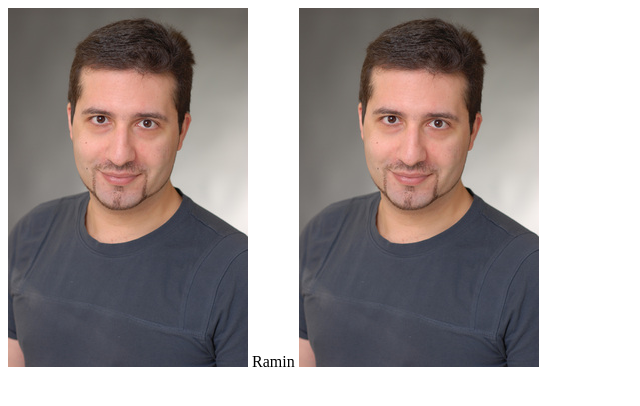
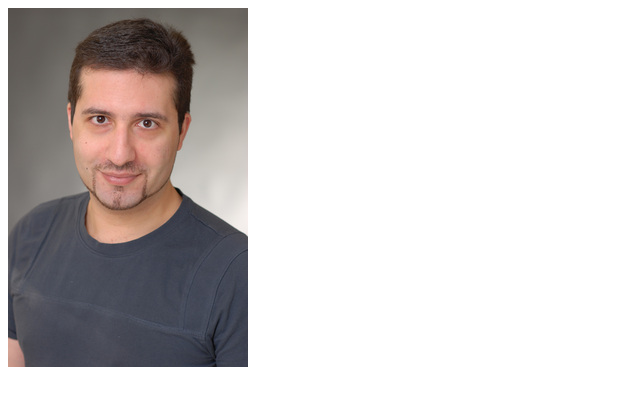
Before and after one commit to nguyendiane/project, a plain HTML site: page index.html in a window 1280 px wide. Shown: the whole page, without its empty margins (0-640 px from the left). Drawn offline with Linux system fonts and the light colour scheme.

Commit message:
revised website

```diff
--- a/index.html
+++ b/index.html
@@ -9,12 +9,3 @@
 <img src="index.jpeg" />
 </body>
 </html>
-<HTML>
-<style>
-body{
-	background-color:fuschia;}
-</style>
-Ramin
-<img src="index.jpeg">
-
-</HTML>
```
